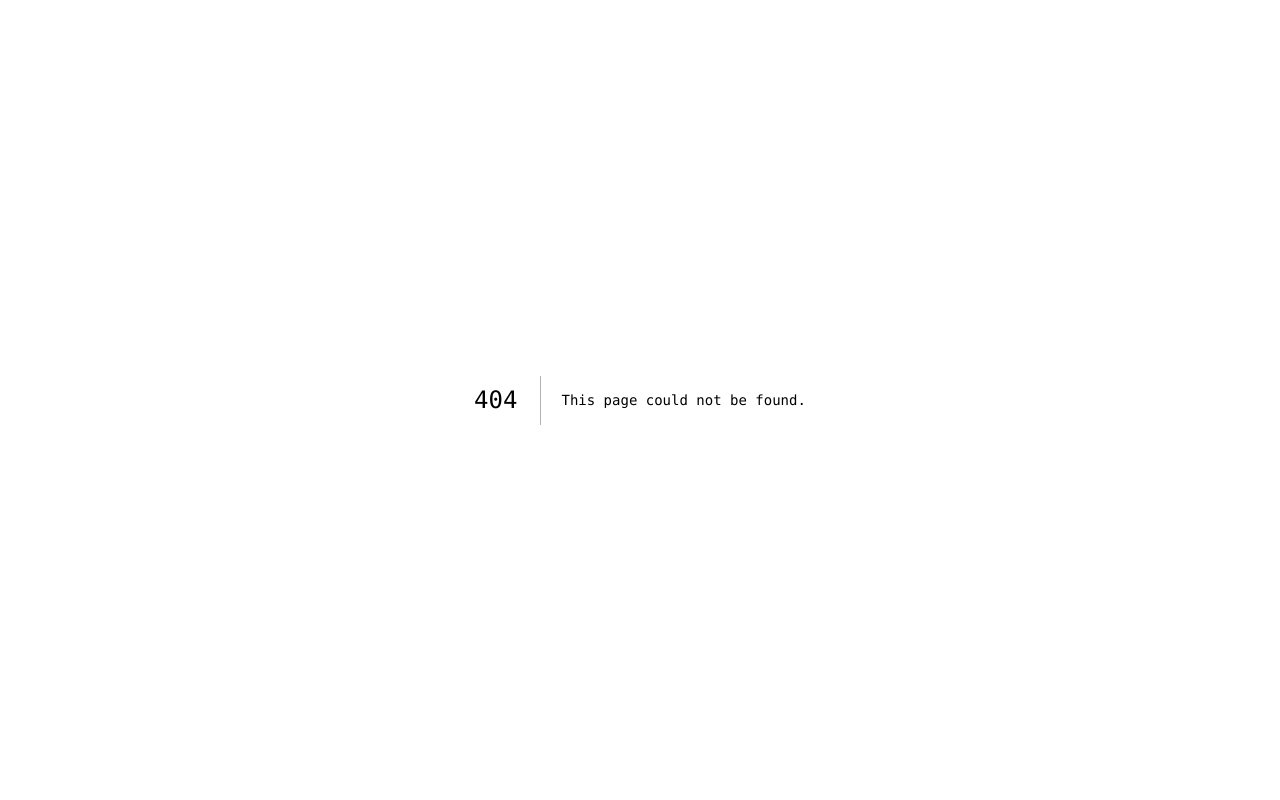
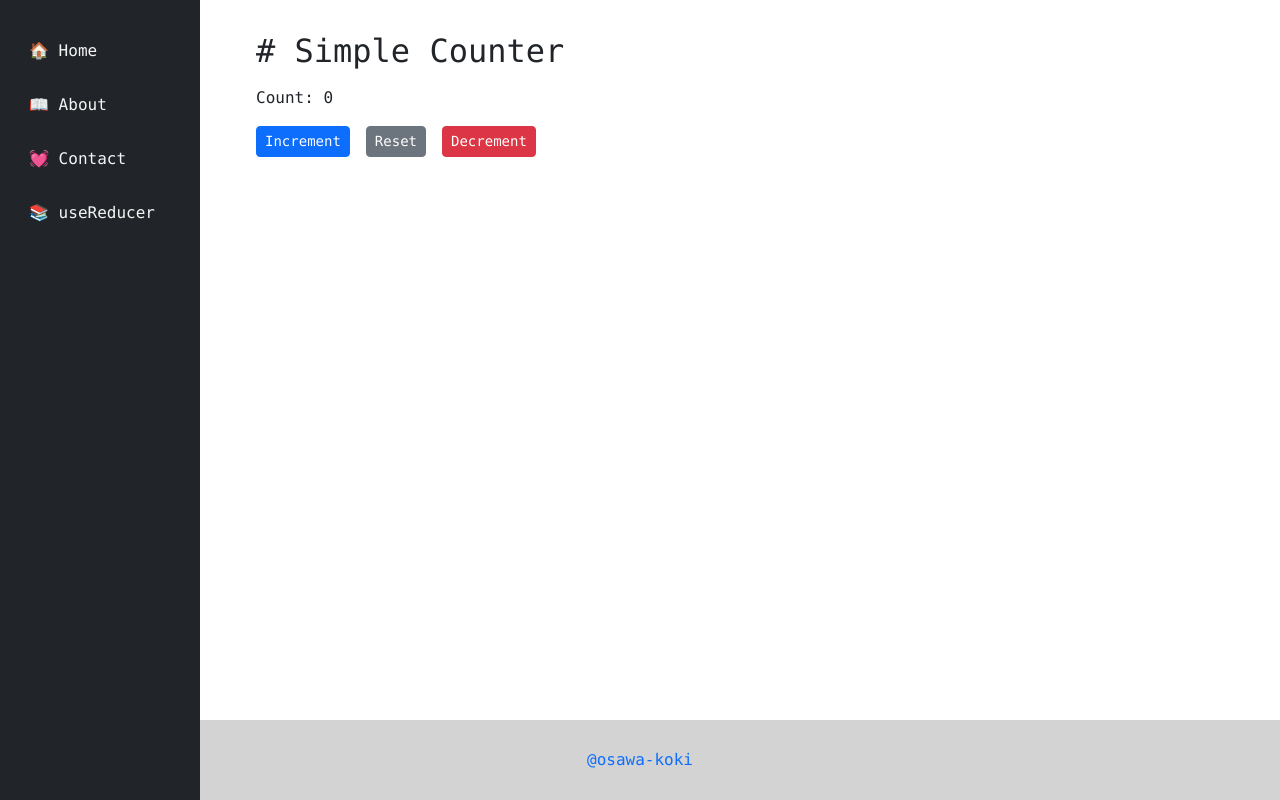
Before and after one commit to osawa-koki/learning-react-hooks, a Next.js app: page /useReducer in a window 1280 px wide. Before the commit this address had no page. Built offline with nearby package versions, Linux system fonts and the light colour scheme.

Commit message:
Simple Counter

```diff
--- a/pages.ts
+++ b/pages.ts
@@ -13,6 +13,11 @@ const pages = [
     emoji: '💓',
     path: '/contact/',
     name: 'Contact'
+  },
+  {
+    emoji: '📚',
+    path: '/useReducer/',
+    name: 'useReducer'
   }
 ]
 
--- a/pages/index.tsx
+++ b/pages/index.tsx
@@ -2,7 +2,7 @@ import React from 'react'
 import Layout from '../components/Layout'
 import setting from '../setting'
 
-export default function Home (): JSX.Element {
+export default function IndexPage (): JSX.Element {
   return (
     <Layout>
       <div id='Index' className='d-flex flex-column align-items-center'>
--- /dev/null
+++ b/pages/useReducer.tsx
@@ -0,0 +1,56 @@
+
+import React, { useReducer } from 'react'
+import Layout from '../components/Layout'
+import { Button, Form } from 'react-bootstrap'
+
+export default function UseReducerPage (): JSX.Element {
+  const [countState, countDispatch] = useReducer((state: number, action: 'increment' | 'decrement' | 'reset') => {
+    switch (action) {
+      case 'increment':
+        return state + 1
+      case 'decrement':
+        return state - 1
+      case 'reset':
+        return 0
+      default:
+        throw new Error('Unexpected action.')
+    }
+  }, 0)
+
+  return (
+    <Layout>
+      <div>
+        <h2># Simple Counter</h2>
+        <div className='mt-3'>Count: {countState}</div>
+        <Form>
+          <Form.Group className='mt-3 d-flex'>
+            <Button
+              variant="primary"
+              size='sm'
+              className='me-3'
+              onClick={() => {
+                countDispatch('increment')
+              }}
+            >Increment</Button>
+            <Button
+              variant="secondary"
+              size='sm'
+              className='me-3'
+              onClick={() => {
+                countDispatch('reset')
+              }}
+            >Reset</Button>
+            <Button
+              variant="danger"
+              size='sm'
+              className='me-3'
+              onClick={() => {
+                countDispatch('decrement')
+              }}
+            >Decrement</Button>
+          </Form.Group>
+        </Form>
+      </div>
+    </Layout>
+  )
+}
```
